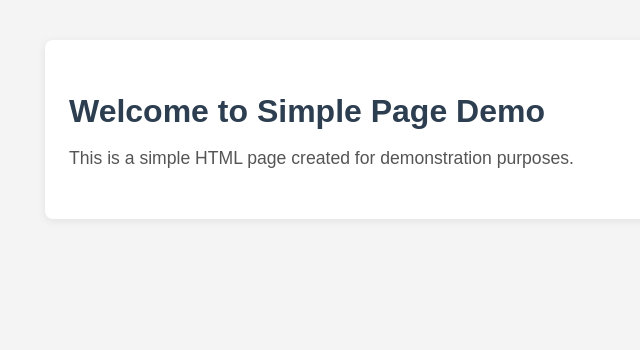
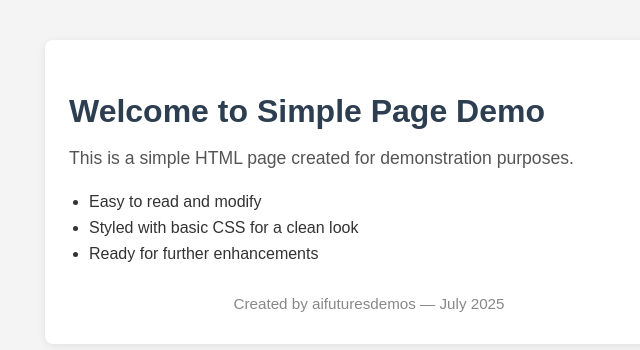
Before and after one commit to aifuturesdemos/simple-page-demo-3, a plain HTML site: page index.html in a window 1280 px wide. Shown: the whole page, without its empty margins (271-911 px from the left). Drawn offline with Linux system fonts and the light colour scheme.

Commit message:
Add more content to the HTML page as suggested

```diff
--- a/index.html
+++ b/index.html
@@ -27,12 +27,32 @@
             color: #555;
             font-size: 1.1em;
         }
+        ul {
+            margin-top: 24px;
+            padding-left: 20px;
+        }
+        li {
+            color: #333;
+            margin-bottom: 8px;
+        }
+        .footer {
+            margin-top: 32px;
+            font-size: 0.95em;
+            color: #888;
+            text-align: center;
+        }
     </style>
 </head>
 <body>
     <div class="container">
         <h1>Welcome to Simple Page Demo</h1>
         <p>This is a simple HTML page created for demonstration purposes.</p>
+        <ul>
+            <li>Easy to read and modify</li>
+            <li>Styled with basic CSS for a clean look</li>
+            <li>Ready for further enhancements</li>
+        </ul>
+        <div class="footer">Created by aifuturesdemos &mdash; July 2025</div>
     </div>
 </body>
 </html>
```
